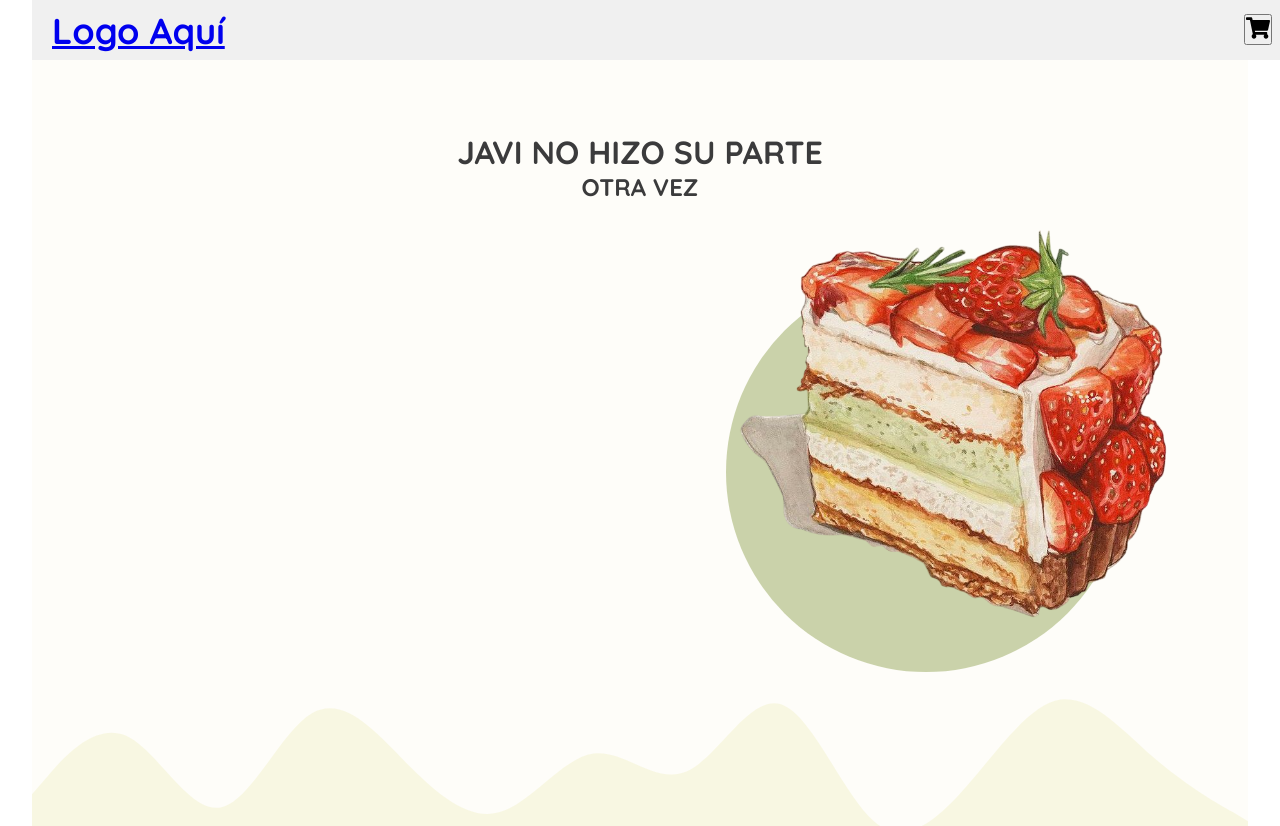
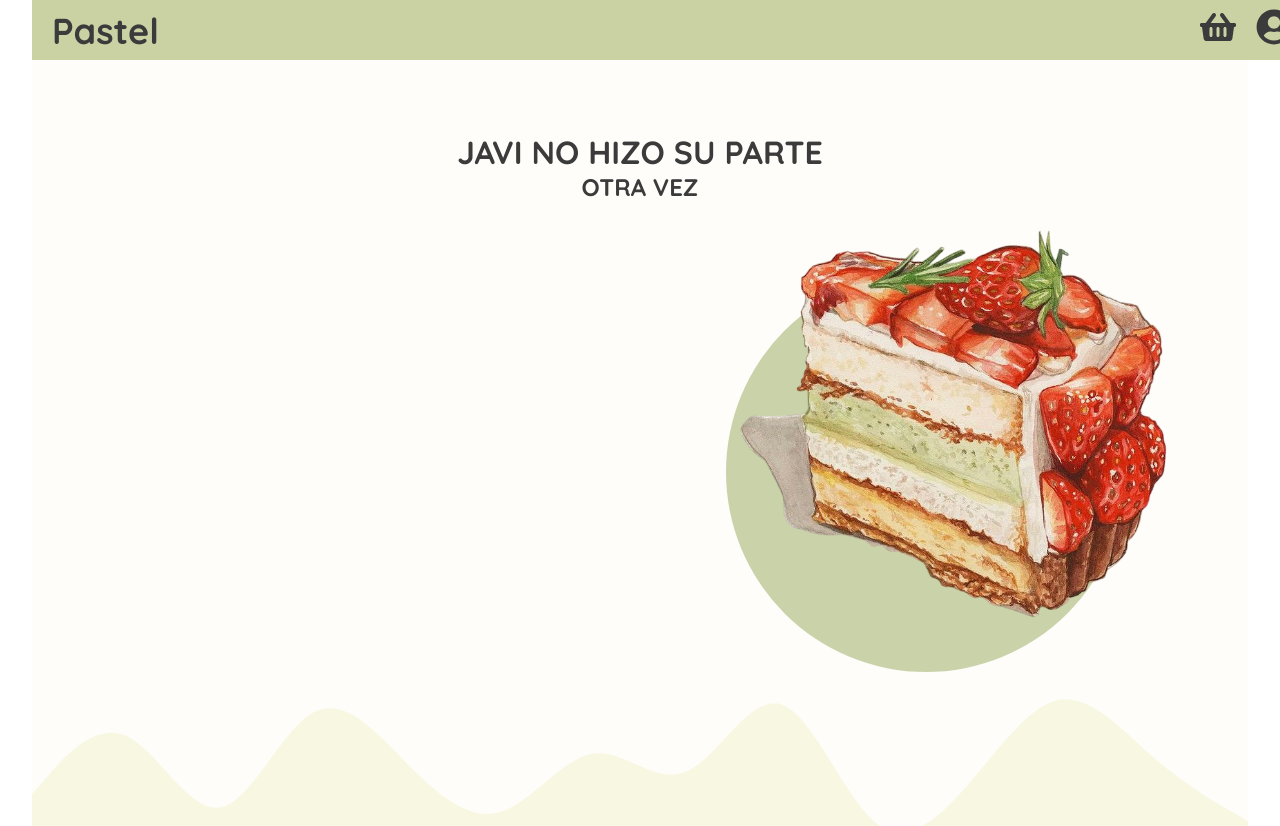
Before and after one commit to KokorikoFC/tiendaConReact, a React (Vite) app: page / in a window 1280 px wide. Shown: the top 826 px of the page. Built offline with nearby package versions, Linux system fonts and the light colour scheme.

Commit message:
header added

```diff
--- a/src/components/cart/Cart.css
+++ b/src/components/cart/Cart.css
@@ -1,5 +1,5 @@
 .no-scroll {
-  overflow: hidden;
+    overflow: hidden;
 }
 
 
@@ -20,12 +20,12 @@
 }
 
 .cart-icon {
-    font-size: 24px;
+    font-size: 36px;
     transition: transform 0.3s ease;
 }
 
 .cart-icon:hover {
-    transform: scale(1.2);
+    color: black;
 }
 
 .overlay {
@@ -39,13 +39,16 @@
     z-index: 10;
     cursor: default;
 }
+
 aside {
     z-index: 11;
     cursor: default;
 }
-aside img{
-  height: 200px;
+
+aside img {
+    height: 200px;
 }
+
 .cart.open {
     display: block;
 }
--- a/src/components/cart/Cart.jsx
+++ b/src/components/cart/Cart.jsx
@@ -1,6 +1,6 @@
 import "./Cart.css";
 import { useState, useEffect } from "react";
-import { FaShoppingCart } from "react-icons/fa";
+import { FaShoppingBasket } from "react-icons/fa";
 import { useCart } from "../../hooks/useCart.jsx";
 
 function CartItem({ name, price, image, quantity, product }) {
@@ -47,13 +47,13 @@ export function Cart() {
 
     return (
         <>
-            <button
+            <div // Cambiado button por div
                 className="cartBtn"
                 onClick={toggleCart}
                 aria-label="Abrir carrito"
             >
-                <FaShoppingCart className="cart-icon" />
-            </button>
+                <FaShoppingBasket className="cart-icon" /> {/* Icono de cesta  */}
+            </div>
 
             {isOpen && (
                 <>
--- a/src/components/footer/Footer.css
+++ b/src/components/footer/Footer.css
@@ -4,10 +4,44 @@
   }
 
   .contenido {
-    height: 200px;
     background-color: var(--verde);
+    color: var(--grey);
+    padding: 20px;
+    padding-top: 50px;
+    height: 250px;
+    font-weight: 600;
+  }
+
+  .footer-content {
+    display: flex;
+    justify-content: space-around;
+    margin-bottom: 20px;
+  }
+
+  .footer-section h4 {
+    margin-bottom: 10px;
+  }
+
+  .footer-section ul {
+    list-style: none;
+    padding: 0;
+  }
+
+  .footer-section li {
+    margin-bottom: 5px;
+  }
+
+  .footer-section a {
+    text-decoration: none;
+    color: #333;
+  }
+
+  .footer-bottom {
+    text-align: center;
+    padding-top: 20px;
+    border-top: 1px solid var(--grey);
   }
 
   .footer svg {
-    display: block;
+      display: block;
   }
--- a/src/components/footer/Footer.jsx
+++ b/src/components/footer/Footer.jsx
@@ -11,9 +11,36 @@ function Footer() {
         ></path>
       </svg>
       <div className="contenido">
-
-
-
+        <div className="footer-content">
+          <div className="footer-section">
+            <h4>Información</h4>
+            <ul>
+              <li><a href="#">Sobre Nosotros</a></li>
+              <li><a href="#">Contacto</a></li>
+              <li><a href="#">Preguntas Frecuentes</a></li>
+            </ul>
+          </div>
+          <div className="footer-section">
+            <h4>Productos</h4>
+            <ul>
+              <li><a href="#">Tartas</a></li>
+              <li><a href="#">Sandwiches</a></li>
+              <li><a href="#">Bollería</a></li>
+              <li><a href="#">Panes</a></li>
+            </ul>
+          </div>
+          <div className="footer-section">
+            <h4>Síguenos</h4>
+            <ul>
+              <li><a href="#">Facebook</a></li>
+              <li><a href="#">Instagram</a></li>
+              <li><a href="#">Twitter</a></li>
+            </ul>
+          </div>
+        </div>
+        <div className="footer-bottom">
+          <p>&copy; {new Date().getFullYear()} Repostería Asiática. Todos los derechos reservados.</p>
+        </div>
       </div>
     </div>
   );
--- a/src/components/header/Header.css
+++ b/src/components/header/Header.css
@@ -5,31 +5,52 @@
     justify-content: space-between;
     align-items: center;
     padding: 10px 20px;
-    background-color: #f0f0f0;
+    background-color: rgba(202, 209, 163, 0.719);
     height: 60px;
     position: fixed;
     z-index: 1000;
     width: 100%;
     top: 0;
+    transition: background-color 0.3s ease;
 }
 
 .header-logo {
     font-size: 1.5em;
     font-weight: bold;
+    color: var(--grey);
+    /* Cambiado a var(--grey) */
+    text-decoration: none;
 }
 
 .header-icons-container {
     display: flex;
     gap: 20px;
-    /* Espacio entre iconos */
+    align-items: center;
+
 }
 
-.header-cart-icon {
-    font-size: 1.5em;
-    cursor: pointer;
-}
 
+.header-cart-icon,
 .header-profile-icon {
     font-size: 1.5em;
     cursor: pointer;
+    color: var(--grey);
+    /* Cambiado a var(--grey) */
 }
+
+.header-profile-icon:hover {
+    color: black;
+}
+
+
+.header-cart-icon-svg,
+.header-profile-icon-svg {
+    font-size: 1.5em;
+    cursor: pointer;
+    color: var(--grey);
+    /* Cambiado a var(--grey) */
+}
+
+.header-profile-icon-svg:hover {
+    color: black;
+}
--- a/src/components/header/Header.jsx
+++ b/src/components/header/Header.jsx
@@ -1,29 +1,46 @@
+import React, { useState, useEffect } from 'react';
 import { Link } from 'react-router-dom';
-import './Header.css'; // Importa el archivo CSS
+import './Header.css';
 import Cart from "../cart/Cart";
-
+import { FaUserCircle } from 'react-icons/fa';
 
 function Header() {
+    const [headerOpacity, setHeaderOpacity] = useState(1);
+
+    useEffect(() => {
+        const handleScroll = () => {
+            const scrollY = window.scrollY;
+            if (scrollY > 0) {
+                setHeaderOpacity(0);
+            } else {
+                setHeaderOpacity(1);
+            }
+        };
+
+        window.addEventListener('scroll', handleScroll);
+
+        return () => {
+            window.removeEventListener('scroll', handleScroll);
+        };
+    }, []);
+
     return (
-        <header className="header"> {/* Usa className="header" */}
-            <div className="header-logo"> {/* Usa className="header-logo" */}
-                {/* Aquí puedes colocar tu logo (imagen o texto) */}
-                <Link to="/" className="header-logo"> {/* Usa className="header-logo" también en el Link si quieres */}
-                    Logo Aquí
+        <header className="header" style={{ backgroundColor: `rgba(202, 209, 163, ${headerOpacity})` }}>
+            <div className="header-logo">
+                <Link to="/" className="header-logo">
+                    Pastel
                 </Link>
             </div>
-
-            <div className="header-icons-container"> {/* Usa className="header-icons-container" */}
-                <div className="header-cart-icon"> {/* Usa className="header-cart-icon" */}
-
-                <Cart />
+            <div className="header-icons-container">
+                <div className="header-cart-icon">
+                    <Cart />
                 </div>
-                <div className="header-profile-icon"> {/* Usa className="header-profile-icon" */}
+                <div className="header-profile-icon">
+                    <FaUserCircle className="header-profile-icon-svg" />
                 </div>
             </div>
         </header>
     );
 }
 
-
 export default Header;
```
